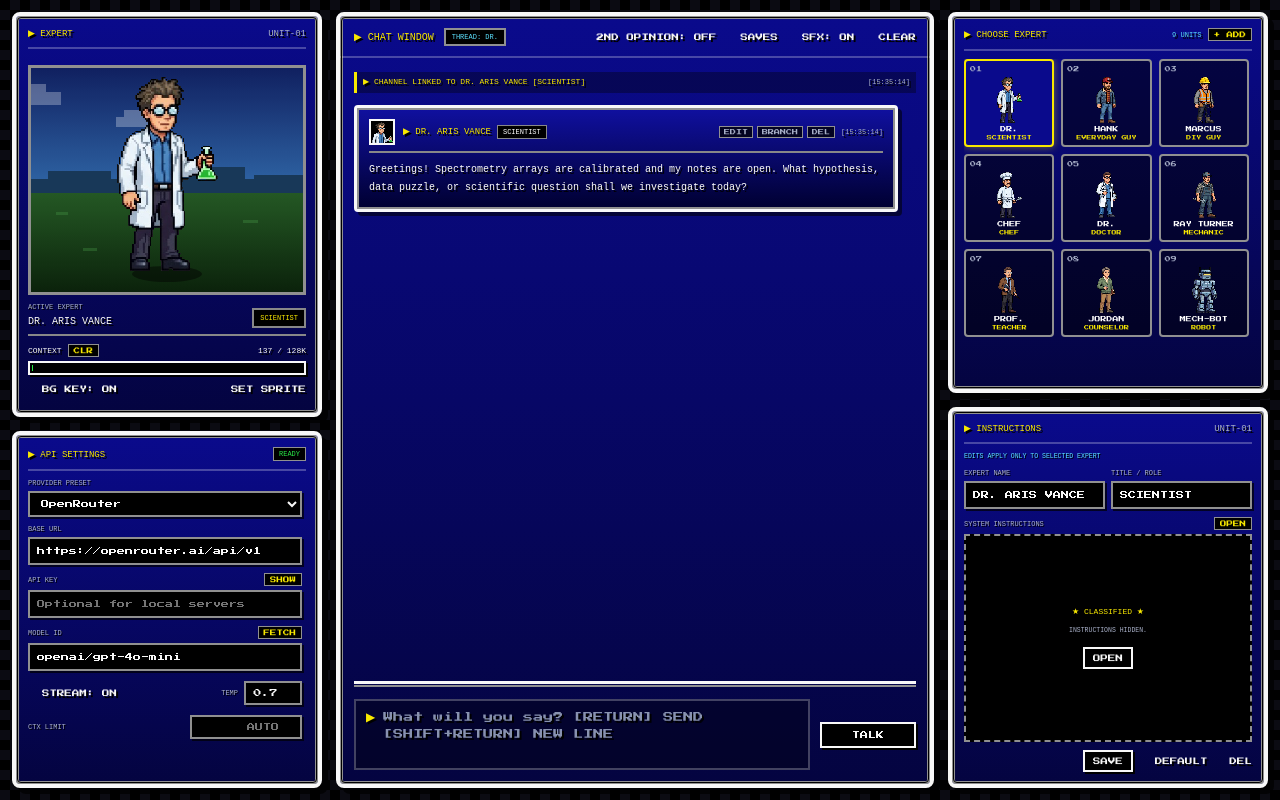
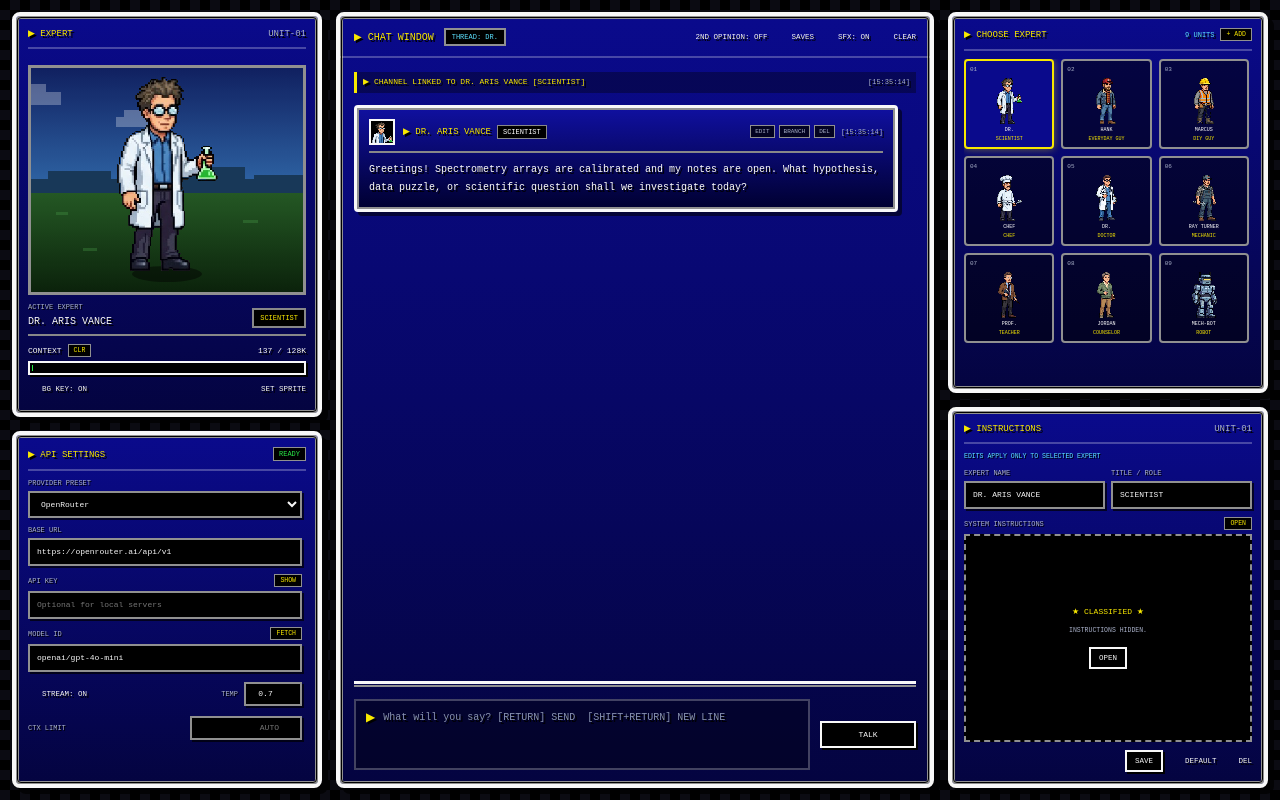
Before and after one commit to thebestryan/Proteutoxy, a plain HTML site: page index.html in a window 1280 px wide. Drawn offline with Linux system fonts and the light colour scheme; no server answers.

Commit message:
Update font and font size

```diff
--- a/styles.css
+++ b/styles.css
@@ -330,7 +330,7 @@ canvas.pixel-canvas {
     background: #000;
     border: 2px solid var(--jrpg-border-inner);
     color: var(--jrpg-text);
-    font-family: 'Press Start 2P', monospace;
+    font-family: 'VT323', monospace;
     font-size: 8px;
     line-height: 1.5;
     padding: 6px 7px;
@@ -521,7 +521,7 @@ select.jrpg-input {
     background: rgba(0, 0, 0, 0.75);
     border: 1px solid var(--jrpg-border-inner);
     color: var(--jrpg-text-dim);
-    font-family: 'Press Start 2P', monospace;
+    font-family: 'VT323', monospace;
     font-size: 6px;
     padding: 2px 4px;
     cursor: pointer;
@@ -549,7 +549,7 @@ select.jrpg-input {
     background: #000;
     border: 2px solid var(--jrpg-highlight);
     color: #fff;
-    font-family: 'Press Start 2P', monospace;
+    font-family: 'VT323', monospace;
     font-size: 9px;
     line-height: 1.7;
     padding: 8px;
@@ -676,7 +676,7 @@ select.jrpg-input {
     border: 1px solid #888;
     padding: 1px 4px;
     color: var(--jrpg-highlight);
-    font-family: 'Press Start 2P', monospace;
+    font-family: 'VT323', monospace;
     font-size: 9px;
 }
 
@@ -762,7 +762,7 @@ select.jrpg-input {
     border: none;
     resize: none;
     color: #fff;
-    font-family: 'Press Start 2P', monospace;
+    font-family: 'VT323', monospace;
     font-size: 10px;
     line-height: 1.7;
     outline: none;
@@ -832,7 +832,7 @@ select.jrpg-input {
     gap: 3px;
     cursor: pointer;
     color: var(--jrpg-text);
-    font-family: 'Press Start 2P', monospace;
+    font-family: 'VT323', monospace;
     transition: border-color 0.1s ease, background-color 0.1s ease;
     position: relative;
 }
@@ -863,7 +863,7 @@ select.jrpg-input {
 }
 
 .roster-slot-name {
-    font-size: 6px;
+    font-size: 5px;
     color: #fff;
     width: 100%;
     text-align: center;
@@ -982,7 +982,7 @@ select.jrpg-input {
     text-align: left;
     position: relative;
     padding-left: 14px;
-    font-family: 'Press Start 2P', monospace;
+    font-family: 'VT323', monospace;
     font-size: 8px;
     text-shadow: 2px 2px 0 #000;
     user-select: none;
@@ -1021,7 +1021,7 @@ select.jrpg-input {
     padding: 7px 10px;
     cursor: pointer;
     text-align: center;
-    font-family: 'Press Start 2P', monospace;
+    font-family: 'VT323', monospace;
     font-size: 8px;
     box-shadow: 2px 2px 0 #000;
     user-select: none;
@@ -1057,7 +1057,7 @@ select.jrpg-input {
     background: #000;
     border: 1px solid var(--jrpg-border-inner);
     color: var(--jrpg-highlight);
-    font-family: 'Press Start 2P', monospace;
+    font-family: 'VT323', monospace;
     font-size: 6.5px;
     padding: 2px 5px;
     cursor: pointer;
```
